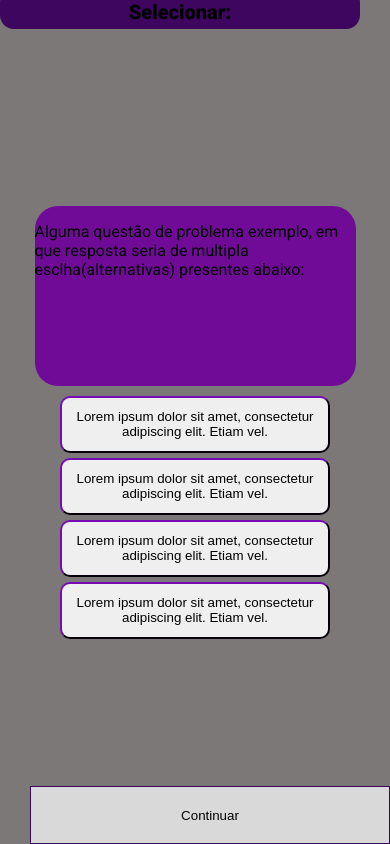
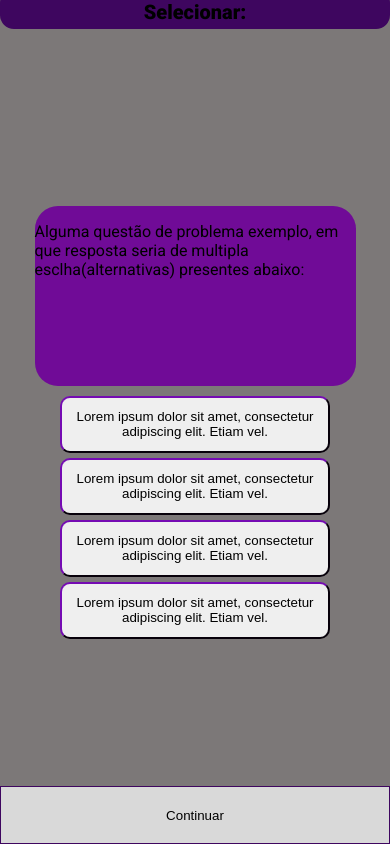
Before and after one commit to RafaelFing25/Feira-Matematica, a Next.js app: page / in a window 390 px wide. Built offline with nearby package versions, Linux system fonts and the light colour scheme.

Commit message:
Update card.module.css

```diff
--- a/styles/components/card.module.css
+++ b/styles/components/card.module.css
@@ -110,7 +110,7 @@
 
     .top {
         position: absolute;
-        width: 360px;
+        width: 100%;
         height: 40px;
         left: 0px;
         top: -11px;
@@ -157,7 +157,7 @@
 
     .btnContinue {
         position: absolute;
-        width: 360px;
+        width: 100%;
         height: 58px;
         right: 0px;
         bottom: 0px;
```
